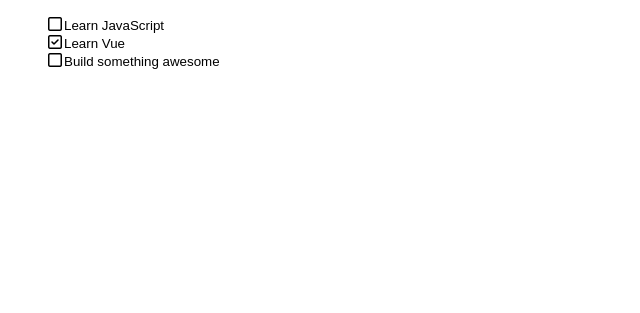
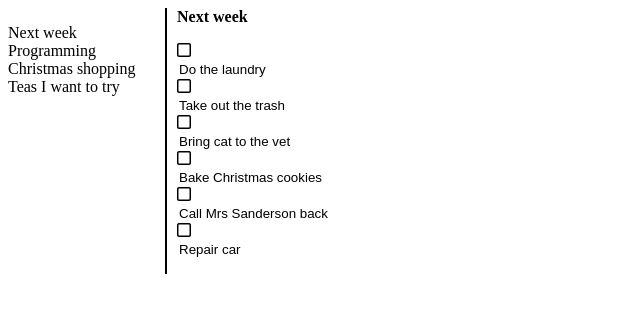
Before and after one commit to ml-29/todolist, a PHP site: page / in a window 1280 px wide. Shown: the top 313 px of the page, without its empty margins (0-640 px from the left). Run offline with PHP 8.4, Linux system fonts and the light colour scheme; some libraries are stand-ins or nearby versions.

Commit message:
added separate to-do list list component, isolated single list in a component separate from app

```diff
--- a/index.php
+++ b/index.php
@@ -8,40 +8,62 @@
 	</head>
 	<body>
 		<div id="todo-list">
+			<!-- <div id="lists">
+				<ul>
+					<li v-for="(list, index) in lists" @click="displayList(index)">{{list.name}}</li>
+				</ul>
+			</div>
+			<div id="list">
+				<b>{{lists[list].name}}</b>
 				<ul>
 					<li v-for="(task, index) in tasks" :key="index">
 						<i @click="task.done = !task.done" v-bind:class="{ 'far fa-square': !task.done, 'far fa-check-square': task.done }"></i>
 						<input class="task-edit" v-model="task.text" @keyup.enter="onEnter($event.target.value, $event.target.selectionStart, $event.target.selectionEnd, index)" @keyup.delete="onDelete($event.target.selectionStart, index, $event.target.value)" type="text" name="task-edit">
 					</li>
 				</ul>
+			</div> -->
+			<list-list></list-list>
 		</div>
 
 		<script>
-			function getCaretPosition(editableDiv) {
-				var caretPos = 0,
-				sel, range;
-				if (window.getSelection) {
-					sel = window.getSelection();
-					if (sel.rangeCount) {
-						range = sel.getRangeAt(0);
-						if (range.commonAncestorContainer.parentNode == editableDiv) {
-							caretPos = range.endOffset;
-						}
-					}
-				} else if (document.selection && document.selection.createRange) {
-					range = document.selection.createRange();
-					if (range.parentElement() == editableDiv) {
-						var tempEl = document.createElement("span");
-						editableDiv.insertBefore(tempEl, editableDiv.firstChild);
-						var tempRange = range.duplicate();
-						tempRange.moveToElementText(tempEl);
-						tempRange.setEndPoint("EndToEnd", range);
-						caretPos = tempRange.text.length;
-					}
-				}
-				return caretPos;
-			}
-
+			var sampleLists = [
+				{
+					name : 'Next week',
+					tasks : [
+						{ text: 'Do the laundry', done : false },
+						{ text: 'Take out the trash', done : false },
+						{ text: 'Bring cat to the vet', done : false },
+						{ text: 'Bake Christmas cookies', done : false },
+						{ text: 'Call Mrs Sanderson back', done : false },
+						{ text: 'Repair car', done : false}
+					]
+				},
+				{
+					name : 'Programming',
+					tasks : [
+						{ text: 'Learn JavaScript', done : false },
+						{ text: 'Learn Vue', done : true },
+						{ text: 'Order last O\'Reilly\'s book', done : false}
+					]
+				},
+				{
+					name : 'Christmas shopping',
+					tasks : [
+						{ text: 'Pretty socks for Joe', done : false },
+						{ text: 'Birds are rad (book) for Sam', done : true },
+						{ text: 'History of Mechanics (book) for Mom', done : false}
+					]
+				},
+				{
+					name : 'Teas I want to try',
+					tasks : [
+						{ text: 'Oolong', done : false },
+						{ text: 'Christmas tea', done : true },
+						{ text: 'Halloween tea', done : true },
+						{ text: 'Rooibos', done : true }
+					]
+				},
+			];
 			function moveCursor(elem, index){
 				if(elem != null && index != null) {
 					if(elem.createTextRange) {
@@ -60,14 +82,35 @@
 				}
 			}
 
-			const app = Vue.createApp({
+			const app = Vue.createApp({});
+
+			// left panel containing all the lists
+			app.component('list-list', {
+				data(){
+					return {
+						lists : sampleLists,
+						displayed : 0,
+					};
+				},
+				methods : {
+					displayList(index){
+						this.displayed = index;
+					}
+				},
+				template : `<div id="lists">
+				<ul>
+						<li v-for="(list, index) in lists" @click="displayList(index)">{{list.name}}</li>
+					</ul>
+				</div>
+				<list v-bind:list="lists[displayed]"></list>`
+			});
+
+			// single list view (right panel with list name and tasks)
+			app.component('list', {
+				props: ['list'],
 				data() {
 					return {
-						tasks : [
-							{ text: 'Learn JavaScript', done : false },
-							{ text: 'Learn Vue', done : true },
-							{ text: 'Build something awesome', done : false}
-						],
+						// list : sampleLists[index],
 						cursor : {
 							task : null,
 							char : null
@@ -78,22 +121,40 @@
 					var tEl = document.getElementsByClassName('task-edit');
 					moveCursor(tEl[this.cursor.task], this.cursor.char);
 				},
+				template : `<div id="list">
+					<b>{{list. name}}</b>
+					<ul>
+						<li v-for="(task, index) in list.tasks" :key="index">
+							<i @click="task.done = !task.done" v-bind:class="{ 'far fa-square': !task.done, 'far fa-check-square': task.done }"></i>
+							<input class="task-edit" v-bind:value="task.text" @keyup.enter="onEnter($event.target.value, $event.target.selectionStart, $event.target.selectionEnd, index)" @keyup.delete="onDelete($event.target.selectionStart, index, $event.target.value)" type="text" name="task-edit">
+						</li>
+					</ul>
+				</div>`,
 				methods : {
 					onEnter(value, selstart, selend, index){
+						//set cursor position for next update
+						this.cursor.task = index + 1;
+						this.cursor.char = 0;
+
 						var t1 = value.substring(0, selstart);
 						var t2 = value.substring(selend);
-						this.tasks[index].text = t1;
-						this.tasks.splice(index + 1, 0, {text : t2 , done : false});
-						//place cursor at the begining of next line
-						this.cursor.task = index + 1;
-						this.cursor.char = 0;
+						this.list.tasks[index].text = t1;
+						this.list.tasks.splice(index + 1, 0, {text : t2 , done : false});
 					},
 					onDelete(selstart, index, value){
 						if(selstart == 0 && index != 0){
-							this.tasks[index - 1].text += value;
-							this.tasks.splice(index, 1);
+							//set cursor position for next update
+							this.cursor.task = index - 1;
+							this.cursor.char = this.list.tasks[index - 1].text.length;
+
+							this.list.tasks[index - 1].text += value;
+							this.list.tasks.splice(index, 1);
 						}
 					}
+					// ,
+					// displayList(index){
+					// 	this.list = index;
+					// }
 				}
 			});
 
@@ -103,8 +164,28 @@
 			ul li {
 				list-style: none;
 			}
+			ul {
+				padding : 0;
+			}
 			input {border:0;outline:0;}
 			input:focus {outline:none!important;}
+			#todo-list {
+				display: flex;
+				width: 350px;
+			}
+			#lists {
+				width: 50%;
+				border-right: 2px solid Black;
+			}
+			i, #lists li {
+				cursor: pointer;
+			}
+			#lists li:hover {
+				background-color: #eee;
+			}
+			#list {
+				margin-left: 10px;
+			}
 		</style>
 	</body>
 </html>
```
Lines whose indentation alone changed are shown as unchanged.
